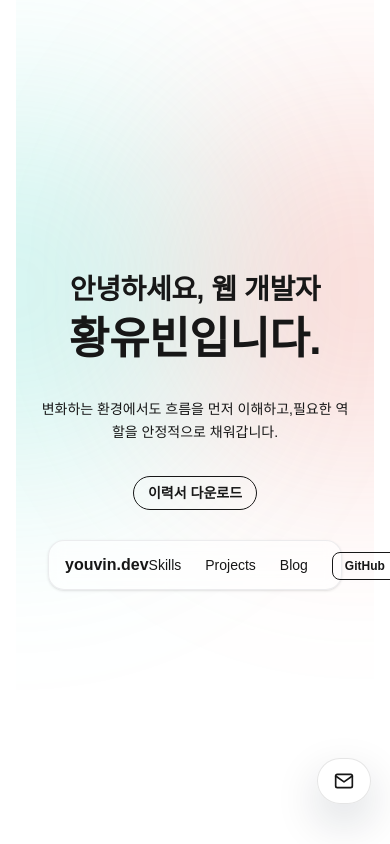
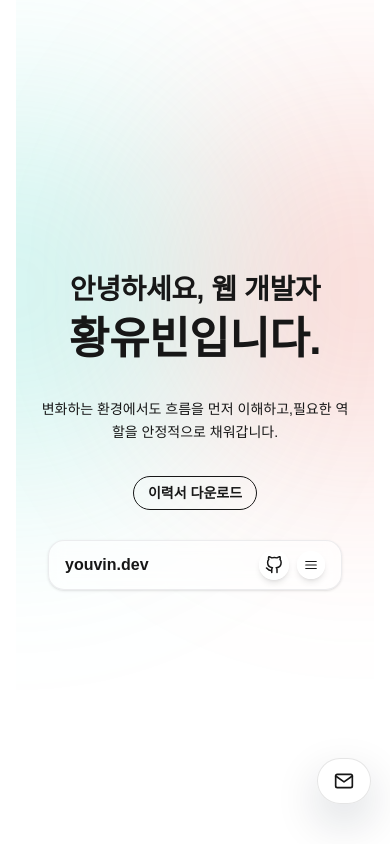
Before and after one commit to YouVin/youvin-portfolio, a Next.js app: page / in a window 390 px wide. Shown: the top 844 px of the page. Built offline with nearby package versions, Linux system fonts and the light colour scheme.

Commit message:
모바일 헤더 수정

```diff
--- a/app/components/SiteHeader.tsx
+++ b/app/components/SiteHeader.tsx
@@ -3,6 +3,7 @@
 import Link from "next/link";
 import { usePathname } from "next/navigation";
 import { useEffect, useRef, useState, MouseEvent } from "react";
+import { FiGithub, FiMenu, FiX } from "react-icons/fi";
 import Reveal from "@/app/components/Reveal";
 
 type Props = {
@@ -23,15 +24,13 @@ export default function SiteHeader({
   topClass = "top-6",
 }: Props) {
   const pathname = usePathname();
-
   const [stuck, setStuck] = useState(false);
   const [spacerH, setSpacerH] = useState(0);
   const [dockWidth, setDockWidth] = useState<number | null>(null);
-
+  const [mobileOpen, setMobileOpen] = useState(false);
   const sentryRef = useRef<HTMLDivElement | null>(null);
   const wrapRef = useRef<HTMLDivElement | null>(null);
   const innerRef = useRef<HTMLDivElement | null>(null);
-
   const nav: NavItem[] = [
     { label: "Skills", sectionId: "skills", href: "/#skills" },
     { label: "Projects", sectionId: "projects", href: "/#projects" },
@@ -99,7 +98,7 @@ export default function SiteHeader({
       as="nav"
       intensity="soft"
       delay={0.06}
-      className="flex items-center justify-between px-4 py-3"
+      className="flex items-center justify-between px-4 h-12"
     >
       <Link
         href="/"
@@ -108,7 +107,7 @@ export default function SiteHeader({
         youvin.dev
       </Link>
 
-      <ul className="flex items-center gap-6 text-sm font-medium">
+      <ul className="items-center gap-6 text-sm font-medium hidden sm:flex">
         {nav.map((item) => (
           <li key={item.sectionId}>
             <Link
@@ -131,6 +130,61 @@ export default function SiteHeader({
           </a>
         </li>
       </ul>
+
+      {/* 모바일 햄버거 버튼 */}
+      <div className="flex sm:hidden text-sm font-medium items-center gap-2">
+        <a
+          href="https://github.com/YouVin"
+          target="_blank"
+          rel="noopener noreferrer"
+          aria-label="GitHub 프로필로 이동"
+          className="rounded-full bg-white/95 shadow-md shadow-black/10 p-1.5
+             hover:bg-zinc-50 transition-colors"
+        >
+          <FiGithub className="text-lg" />
+        </a>
+
+        <button
+          type="button"
+          aria-label="섹션 메뉴 열기"
+          onClick={() => setMobileOpen((v) => !v)}
+          className="rounded-full bg-white/95 shadow-md shadow-black/10 p-1.75
+             hover:bg-zinc-50 transition-colors"
+        >
+          {mobileOpen ? (
+            <FiX className="text-md" />
+          ) : (
+            <FiMenu className="text-md" />
+          )}
+        </button>
+
+        {/* 모바일 드롭다운 메뉴 */}
+        {mobileOpen && (
+          <div
+            className="absolute inset-x-0 top-14 mx-0 w-full
+             rounded-2xl border border-zinc-200
+             bg-white/20 shadow-xl shadow-black/15 backdrop-blur-lg"
+          >
+            <ul className="flex flex-col gap-0.5 py-2 text-sm font-medium">
+              {nav.map((item) => (
+                <li key={item.sectionId}>
+                  <Link
+                    href={item.href}
+                    onClick={(e) => {
+                      handleNavClick(e, item);
+                      setMobileOpen(false);
+                    }}
+                    className="block px-4 py-2 text-muted hover:text-primary
+                       hover:bg-zinc-50 transition-colors"
+                  >
+                    {item.label}
+                  </Link>
+                </li>
+              ))}
+            </ul>
+          </div>
+        )}
+      </div>
     </Reveal>
   );
 
```
